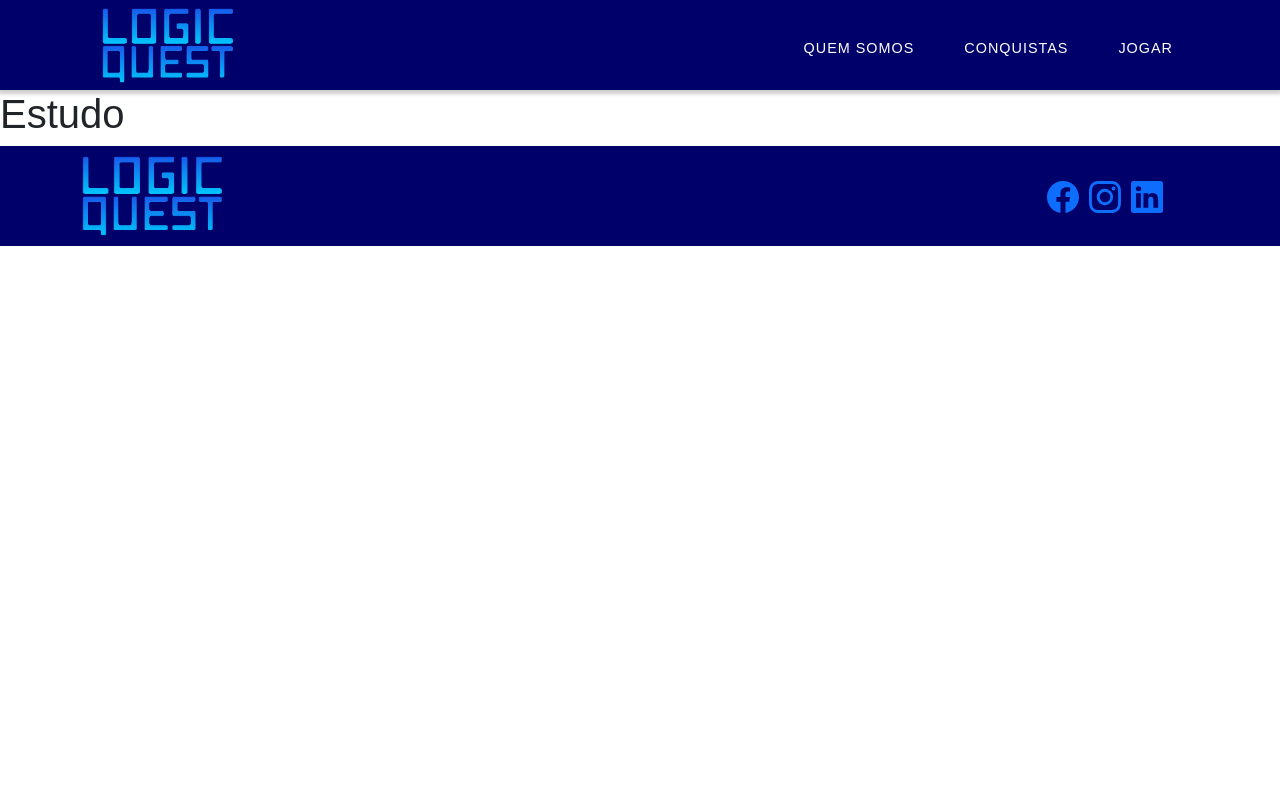
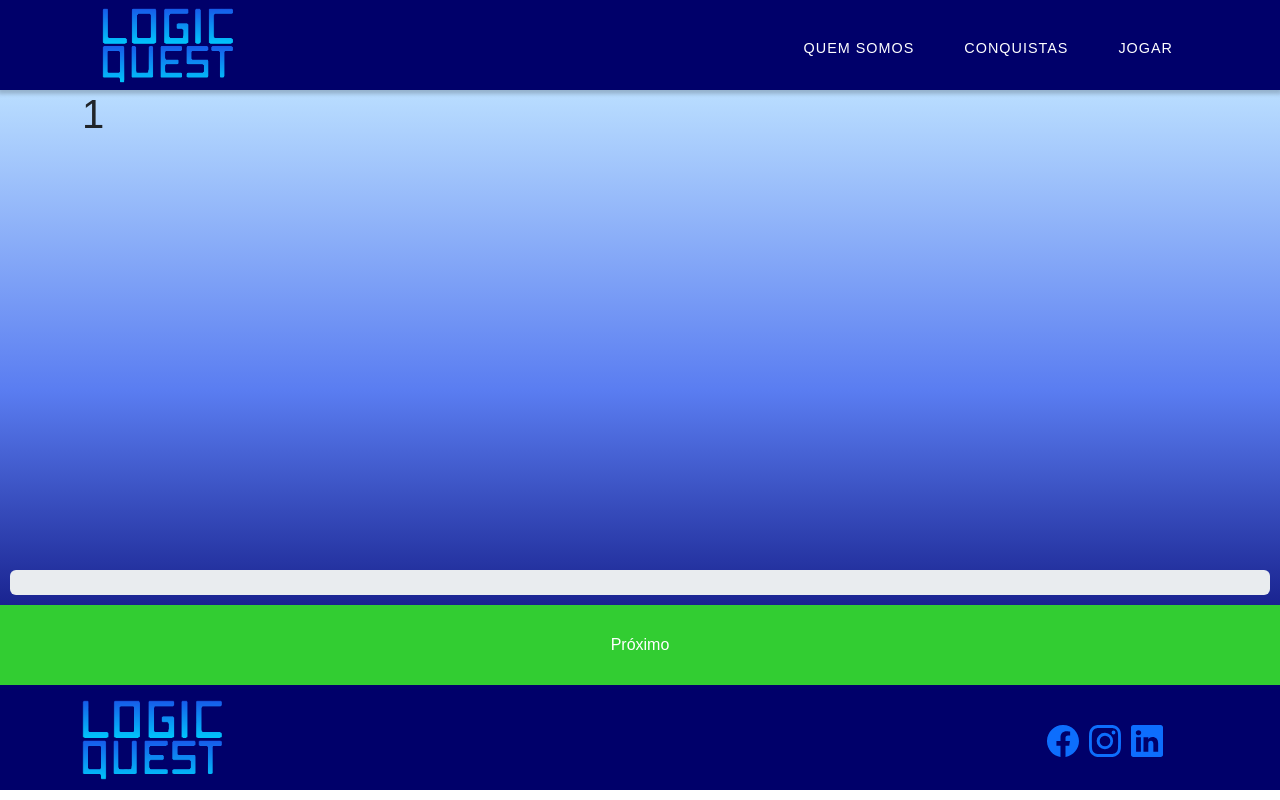
Before and after one commit to arthurmichaltchuk/logic_quest, a React (Create React App) app: page /estudo in a window 1280 px wide. Built offline with nearby package versions, Linux system fonts and the light colour scheme; the HTML template or start-up script is replaced by a standard one.

Commit message:
Estudo estruturado

```diff
--- a/src/components/Estudo/Estudo.jsx
+++ b/src/components/Estudo/Estudo.jsx
@@ -1,9 +1,121 @@
-import React from "react";
+import React, { useState } from "react";
+import { Button, Col, Container, ProgressBar, Row } from "react-bootstrap";
 
 function Estudo() {
+
+    const [currentPage, setCurrentPage] = useState(1);
+    let modalBody;
+    let progress = 0;
+
+    function page1ModalCadastro() {
+        return (
+            <div className="estudoBody">
+                <h1>1</h1>
+            </div>
+        );
+    }
+
+    function page2ModalCadastro() {
+        return (
+            <div className="estudoBody">
+                <h1>2</h1>
+            </div>
+        );
+    }
+
+    function page3ModalCadastro() {
+        return (
+            <div className="estudoBody">
+                <h1>3</h1>
+            </div>
+        );
+    }
+
+    function page4ModalCadastro() {
+        return (
+            <div className="estudoBody">
+                <h1>4</h1>
+            </div>
+        );
+    }
+
+    function page5ModalCadastro() {
+        return (
+            <div className="estudoBody">
+                <h1>5</h1>
+            </div>
+        );
+    }
+
+    function page6ModalCadastro() {
+        return (
+            <div className="estudoBody">
+                <h1>6</h1>
+            </div>
+        );
+    }
+
+    function handleNextClick() {
+        if (currentPage === 6)
+            setCurrentPage(1);
+        else
+            setCurrentPage(currentPage + 1);
+    }
+
+    function handlePreviusClick() {
+        setCurrentPage(currentPage - 1);
+    }
+
+    if (currentPage === 1) {
+        modalBody = page1ModalCadastro();
+        progress = 0;
+    }
+    else if (currentPage === 2) {
+        modalBody = page2ModalCadastro();
+        progress = 20;
+    }
+    else if (currentPage === 3) {
+        modalBody = page3ModalCadastro();
+        progress = 40;
+    }
+    else if (currentPage === 4) {
+        modalBody = page4ModalCadastro();
+        progress = 60;
+    }
+    else if (currentPage === 5) {
+        modalBody = page5ModalCadastro();
+        progress = 80;
+    }
+    else if (currentPage === 6) {
+        modalBody = page6ModalCadastro();
+        progress = 100;
+    }
+
     return (
         <>
-            <h1>Estudo</h1>
+            <div className="fundo">
+                <Container>
+                    {modalBody}
+                </Container>
+
+
+                <ProgressBar now={progress} className="progressBar" />
+
+                <Row className="rowEstudo">
+                    {currentPage !== 1 && (
+                        <Col className="colEstudo">
+                            <Button className="btnAnterior" onClick={handlePreviusClick}>
+                                Voltar
+                            </Button>
+                        </Col>
+                    )}
+                    <Col className="colEstudo">
+                        <Button className="btnProximo" onClick={handleNextClick}>
+                            Próximo
+                        </Button>
+                    </Col>
+                </Row>
+            </div>
         </>
     );
 }
--- a/src/components/Footer.jsx
+++ b/src/components/Footer.jsx
@@ -13,10 +13,10 @@ function Footer(){
                     </Col>
                     <Col>
                         <div className="iconsFooter">
-                            <a href='https://www.facebook.com/drdbusinessbr?mibextid=LQQJ4d'>
+                            <a href='/'>
                                 <BsFacebook className='iconFooter'/>
                             </a>
-                            <a href='https://instagram.com/drd.business?igshid=YmMyMTA2M2Y='>
+                            <a href='/'>
                                 <BsInstagram className='iconFooter'/>
                             </a>
                             <a href='/'>
--- a/src/index.css
+++ b/src/index.css
@@ -136,6 +136,15 @@ nav .menu-btn:checked~.menu {
   justify-content: center;
 }
 
+.fundo {
+  background-image: linear-gradient(to top, #00006A 0%, #5A7DF1 50%, #BADEFF 100%);
+  height: 600px;
+}
+
+.estudoBody{
+  height: 470px;
+}
+
 .imageFooter{
   margin-top: 10px;
   height: 80px;
@@ -164,6 +173,39 @@ nav .menu-btn:checked~.menu {
   background-image: linear-gradient(to top, #BADEFF 0%, #5A7DF1 50%, #00006A 100%);
   height: 100%;
   display: flexbox;
+}
+
+.progressBar{
+  --bs-progress-bar-bg: limegreen !important;
+  height: 25px !important;
+  margin: 10px;
+}
+
+.btnProximo{
+  height: 80px !important;
+  width: 100%;
+  background-color: limegreen !important;
+  border-radius: 0 !important;
+  border-color: #000000 !important;
+  border: 0 !important;
+}
+
+.colEstudo{
+  padding: 0 !important;
+  margin-left: -6 !important;
+}
+
+.rowEstudo{
+  --bs-gutter-x: 0 !important;
+}
+
+.btnAnterior{
+  height: 80px !important;
+  width: 100%;
+  background-color: rgb(255, 0, 0) !important;
+  border-radius: 0 !important;
+  border-color: #000000 !important;
+  border: 0 !important;
 }
 
 .linha {
```
